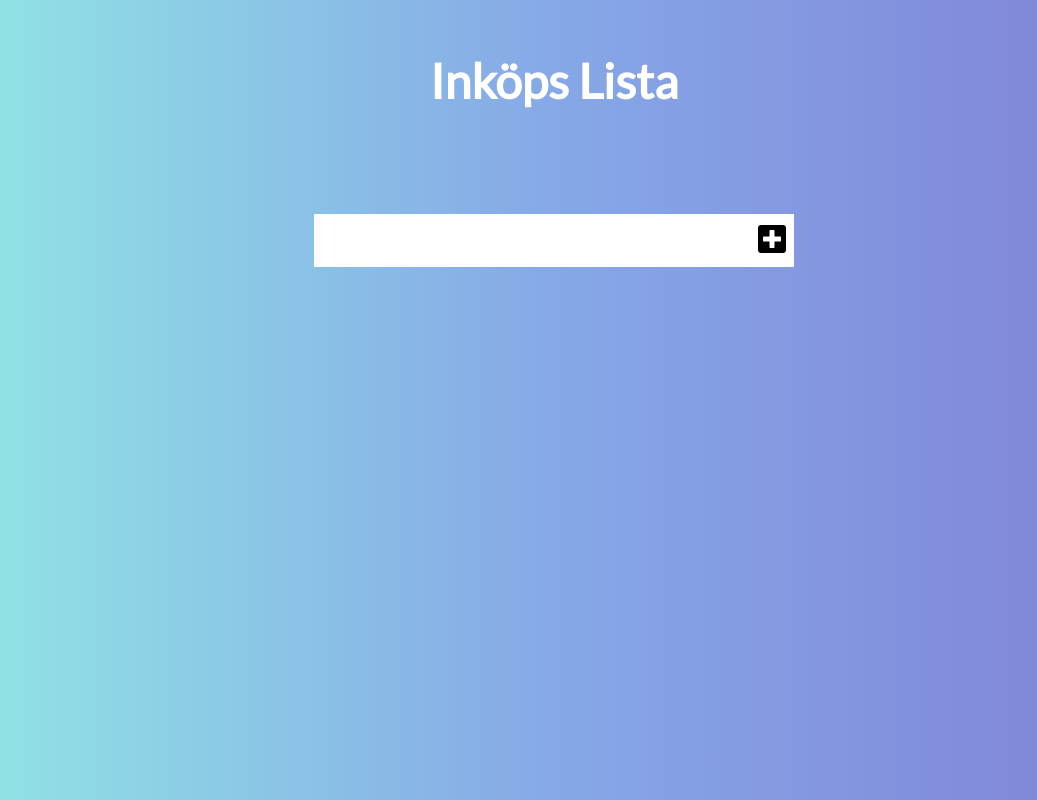
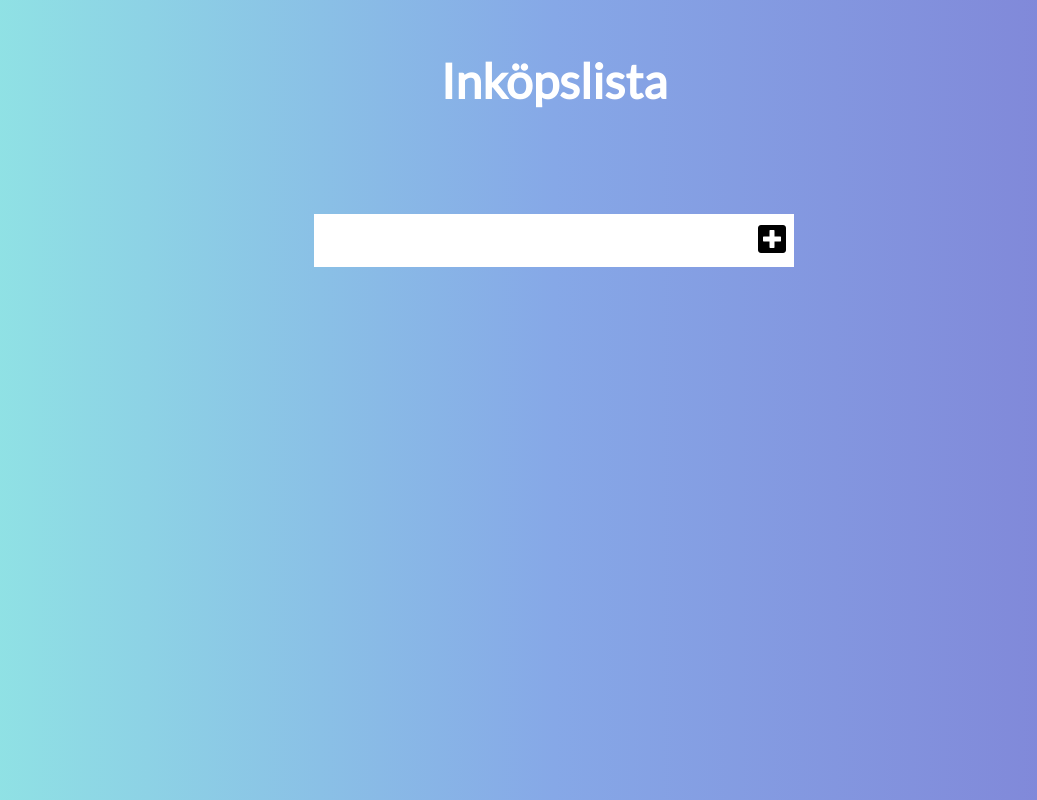
Before and after one commit to Eriksoederlund94/Todo-app, a plain HTML site: page index.html in a window 1280 px wide. Shown: the whole page, without its empty margins (86-1123 px from the left). Drawn offline with Linux system fonts and the light colour scheme.

Commit message:
Update v1

```diff
--- a/index.html
+++ b/index.html
@@ -12,7 +12,7 @@
 </head>
 <body>
   <header>
-    <h1>Inköps Lista</h1>
+    <h1>Inköpslista</h1>
   </header>
   <form>
     <input type="text" class="todo-input">
```
